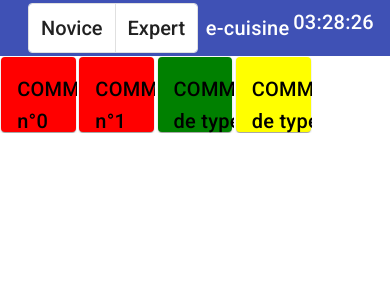
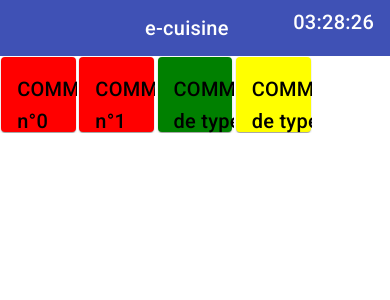
Before and after one commit to EvaRadu/eCuisine, an Angular app: page /tv in a window 390 px wide. Shown: the top 300 px of the page. Built offline with nearby package versions, Linux system fonts and the light colour scheme.

Commit message:
toolbar tv/tablet

```diff
--- a/src/app/tablet/tablet.component.html
+++ b/src/app/tablet/tablet.component.html
@@ -1,2 +1,2 @@
-<app-toolbar-e-cuisine></app-toolbar-e-cuisine>
+<app-toolbar-e-cuisine mode='tablet'></app-toolbar-e-cuisine>
 <app-board id="board"></app-board>
--- a/src/app/toolbar-e-cuisine/toolbar-e-cuisine.component.html
+++ b/src/app/toolbar-e-cuisine/toolbar-e-cuisine.component.html
@@ -1,6 +1,6 @@
 <mat-toolbar color="primary">
     <mat-toolbar-row>
-        <mat-button-toggle-group>
+        <mat-button-toggle-group *ngIf="mode == 'tablet'">
             <mat-button-toggle value="novice"> Novice</mat-button-toggle>
             <mat-button-toggle value="expert"> Expert</mat-button-toggle>
         </mat-button-toggle-group>
--- a/src/app/toolbar-e-cuisine/toolbar-e-cuisine.component.ts
+++ b/src/app/toolbar-e-cuisine/toolbar-e-cuisine.component.ts
@@ -1,4 +1,4 @@
-import { Component, OnInit } from '@angular/core';
+import { Component, OnInit, Input } from '@angular/core';
 import { DatePipe } from '@angular/common';
 import { Router } from '@angular/router';
 
@@ -11,6 +11,8 @@ import { Router } from '@angular/router';
 
 export class ToolbarECuisineComponent implements OnInit {
 dateTime: any;
+
+  @Input() mode!: string;  // to know if the user is on the tablet or tv mode (to display the left buttons or not)
 
 constructor(private router: Router) { }
 
--- a/src/app/tv/tv.component.html
+++ b/src/app/tv/tv.component.html
@@ -1,2 +1,2 @@
-<app-toolbar-e-cuisine></app-toolbar-e-cuisine>
+<app-toolbar-e-cuisine mode='tv'></app-toolbar-e-cuisine>
 <app-board id="board"></app-board>
```
